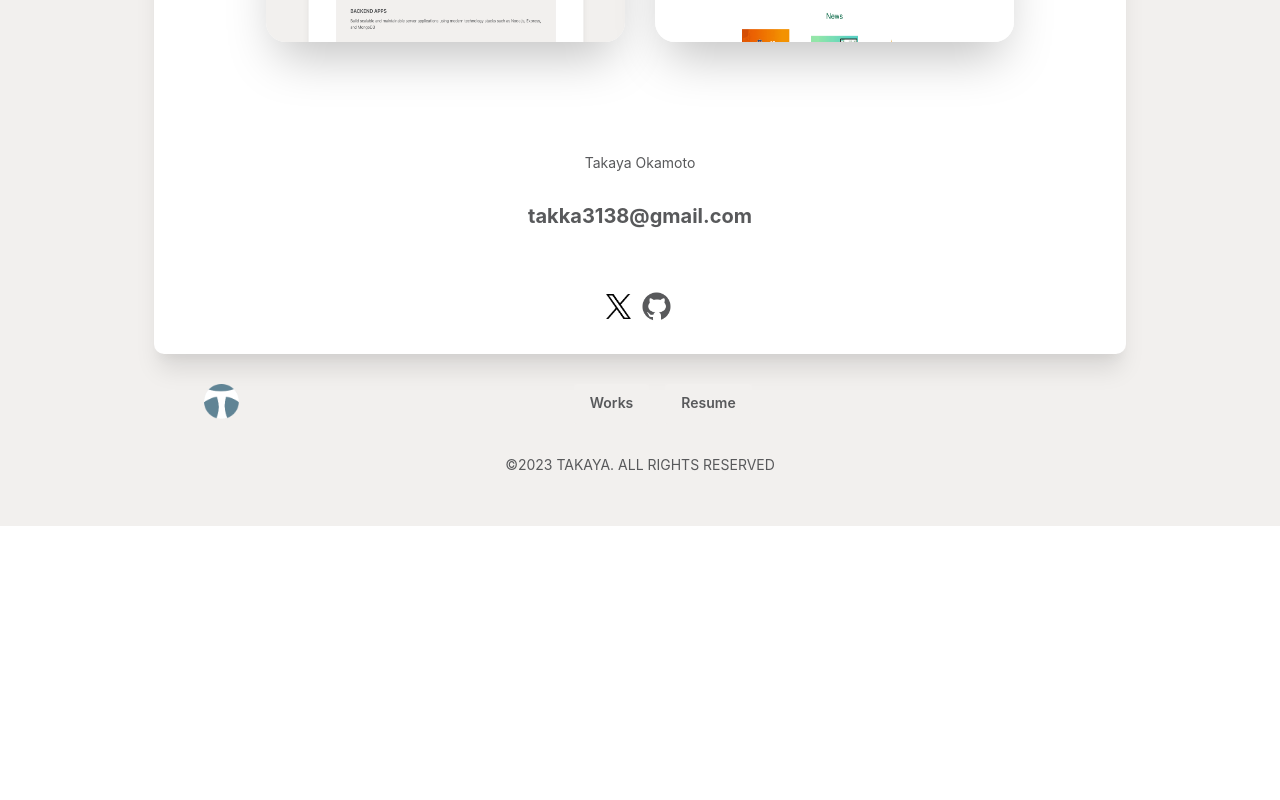
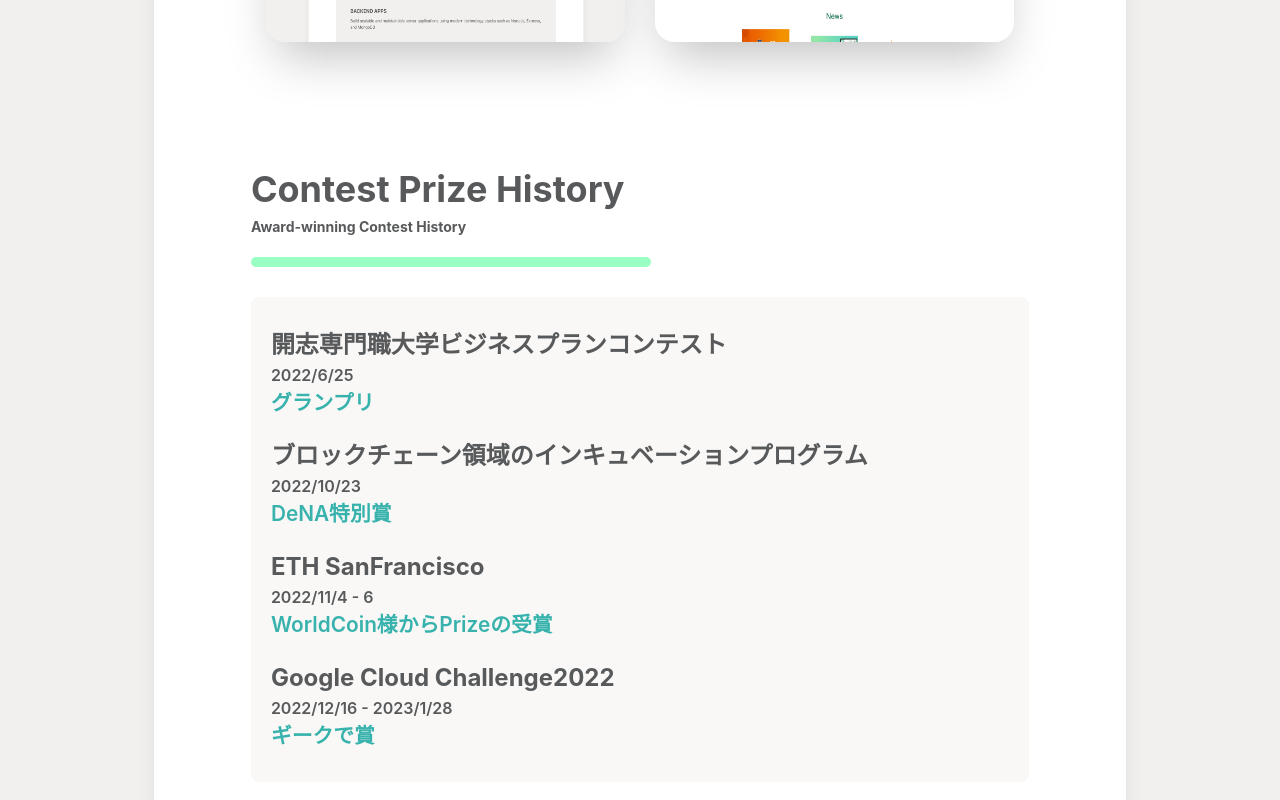
Before and after one commit to takaya-okamoto/okamoto-takaya.github.io, a Next.js app: page /works in a window 1280 px wide. Shown: the part 540-1340 px from the top of the page. Before the commit the page ends 1066 px from the top, so only its background shows below. Built offline with nearby package versions, Linux system fonts and the light colour scheme.

Commit message:
add contest history

```diff
--- a/components/card/card.tsx
+++ b/components/card/card.tsx
@@ -1,17 +1,32 @@
-import { Box, Text, Image } from '@chakra-ui/react'
-import { Link } from '@chakra-ui/react'
+import { Box, Text, Image } from "@chakra-ui/react";
+import { Link } from "@chakra-ui/react";
 
-import { CardType } from './cardData'
+import { CardType } from "./cardData";
 
-export function Card(props:CardType):JSX.Element {
+export function Card(props: CardType): JSX.Element {
   return (
     <Box pb="40px">
-      <Text align='center' pb="10px" fontWeight="bold" fontSize="lg" color="#58595b">{props.title}</Text>
-      <Box _hover={{transition:'1s', opacity: .4}}>
+      <Text
+        align="center"
+        pb="10px"
+        fontWeight="bold"
+        fontSize="lg"
+        color="#58595b"
+      >
+        {props.title}
+      </Text>
+      <Box _hover={{ transition: "1s", opacity: 0.4 }}>
         <Link href={props.url} isExternal>
-          <Image src={props.image} alt={props.title} borderRadius="20px" shadow="2xl" height="250px" w="500px"/>
+          <Image
+            src={props.image}
+            alt={props.title}
+            borderRadius="20px"
+            shadow="2xl"
+            height="250px"
+            w="500px"
+          />
         </Link>
       </Box>
     </Box>
-  )
+  );
 }
--- a/components/card/cardData.tsx
+++ b/components/card/cardData.tsx
@@ -1,20 +1,18 @@
-import { url } from "inspector";
-
 export type CardType = {
   image: string;
   title: string;
   url: string;
-}
+};
 
 export const cardData: CardType[] = [
   {
     image: "/cardPicture/topPage.png",
     title: "Portfolio",
-    url: "#"
+    url: "#",
   },
   {
     image: "/cardPicture/prossell.png",
     title: "Corporate Page",
-    url: "https://prossell.jp/"
-  }
-]
+    url: "https://prossell.jp/",
+  },
+];
--- /dev/null
+++ b/components/contest/contestCard.tsx
@@ -0,0 +1,26 @@
+import { Flex, Text } from "@chakra-ui/react";
+import { ContestType } from "./contestData";
+
+type PropsType = {
+  contest: ContestType;
+};
+
+export const ContestCard = (props: PropsType): JSX.Element => {
+  const contest = props.contest;
+
+  return (
+    <Flex direction={"column"} color="#58595b">
+      <Text fontWeight={"bold"} fontSize={["1.3rem", "1.5rem", "1.5rem"]}>
+        {contest.name}
+      </Text>
+      <Text fontWeight={"semibold"}>{contest.date}</Text>
+      <Text
+        fontWeight={"semibold"}
+        fontSize={["1.2rem", "1.3rem", "1.3rem"]}
+        color={"teal.400"}
+      >
+        {contest.prize}
+      </Text>
+    </Flex>
+  );
+};
--- /dev/null
+++ b/components/contest/contestData.tsx
@@ -0,0 +1,36 @@
+export type ContestType = {
+  name: string;
+  date: string;
+  prize: string;
+  link?: string;
+  contestType: "hackathon" | "bizCon";
+};
+
+export const ContestData: ContestType[] = [
+  {
+    name: "開志専門職大学ビジネスプランコンテスト",
+    date: "2022/6/25",
+    prize: "グランプリ",
+    link: "https://kaishi-pu.ac.jp/biz-contest/2022archive/",
+    contestType: "bizCon",
+  },
+  {
+    name: "ブロックチェーン領域のインキュベーションプログラム",
+    date: "2022/10/23",
+    prize: "DeNA特別賞",
+    contestType: "hackathon",
+  },
+  {
+    name: "ETH SanFrancisco",
+    date: "2022/11/4 - 6",
+    prize: "WorldCoin様からPrizeの受賞",
+    link: "https://ethglobal.com/showcase/kotoverse-h2g1da",
+    contestType: "hackathon",
+  },
+  {
+    name: "Google Cloud Challenge2022",
+    date: "2022/12/16 - 2023/1/28",
+    prize: "ギークで賞",
+    contestType: "hackathon",
+  },
+];
--- a/components/header.tsx
+++ b/components/header.tsx
@@ -21,9 +21,11 @@
 import { ImUserTie } from "react-icons/im";
 import React from "react";
 import { GiHamburgerMenu, GiLifeSupport } from "react-icons/gi";
+import { useRouter } from "next/router";
 
 export function Header(): JSX.Element {
   const myEmail = "takka3138@gmail.com";
+  const router = useRouter();
   const { hasCopied, onCopy } = useClipboard(myEmail);
 
   const { isOpen, onOpen, onClose } = useDisclosure();
@@ -62,42 +64,48 @@
                     <DrawerHeader>Menu</DrawerHeader>
                     <Box pl={"10px"}>
                       <Box pb={"20px"}>
-                        <NextLink href="/">
                         <Image
                           src="/icon/taka.png"
                           alt="taka"
                           w="50px"
+                          onClick={() => {
+                            router.push("/");
+                            onClose();
+                          }}
                           ml="30px"
                         />
-                        </NextLink>
                       </Box>
                       <Box pb={"10px"}>
-                        <NextLink href="/works">
                         <Button
                           color="#58595b"
                           leftIcon={<MdContactPage />}
                           bgColor="white"
                           borderRadius="3px"
                           fontSize="lg"
+                          onClick={() => {
+                            router.push("/works");
+                            onClose();
+                          }}
                           _hover={{ bg: "#8bbbd3", color: "#fff" }}
                         >
                           Works
                         </Button>
-                        </NextLink>
                       </Box>
                       <Box pb={"10px"}>
-                        <NextLink href="resume">
                         <Button
                           color="#58595b"
                           leftIcon={<ImUserTie />}
                           bgColor="white"
                           borderRadius="3px"
                           fontSize="lg"
+                          onClick={() => {
+                            router.push("/resume");
+                            onClose();
+                          }}
                           _hover={{ bg: "#8bbbd3", color: "#fff" }}
                         >
                           Resume
                         </Button>
-                        </NextLink>
                       </Box>
                       {/* <Box>
                       <NextLink href='/support'>
--- /dev/null
+++ b/components/mainArea/contestComponent.tsx
@@ -0,0 +1,35 @@
+import { Box, Text, Flex } from "@chakra-ui/react";
+import { Line } from "../line/line";
+import { ContestData } from "../contest/contestData";
+import { ContestCard } from "../contest/contestCard";
+
+export const ContestComponent = () => {
+  return (
+    <Box p="40px 0">
+      <Text fontWeight="bold" fontSize={["3xl", "4xl", "4xl"]} color="#58595b">
+        Contest Prize History
+      </Text>
+      <Text pb="20px" fontWeight="bold" fontSize="sm" color="#58595b">
+        Award-winning Contest History
+      </Text>
+      <Line />
+
+      {/* Card */}
+      <Flex
+        direction={"column"}
+        gap={5}
+        bg="#f9f8f7"
+        borderRadius="8px"
+        p="30px 20px"
+      >
+        {ContestData.map((contest, index) => {
+          return (
+            <Flex key={index}>
+              <ContestCard contest={contest} />
+            </Flex>
+          );
+        })}
+      </Flex>
+    </Box>
+  );
+};
--- a/pages/index.tsx
+++ b/pages/index.tsx
@@ -5,8 +5,8 @@
 import { SelfIntroduction } from "../components/mainArea/selfIntroduction";
 import { Connection } from "../components/mainArea/connection";
 import { WorksComponent } from "../components/mainArea/worksComponent";
-import Resume from "./resume";
 import { ResumeComponent } from "../components/resumeArea/resumeComponent";
+import { ContestComponent } from "../components/mainArea/contestComponent";
 
 const Home: NextPage = () => {
   return (
@@ -15,6 +15,7 @@
       <WhatCanIDo />
       <SelfIntroduction />
       <WorksComponent />
+      <ContestComponent />
       <ResumeComponent />
       <Connection isDissable={false} />
     </Box>
--- a/pages/works.tsx
+++ b/pages/works.tsx
@@ -1,12 +1,14 @@
-import { Text, Button, Box } from '@chakra-ui/react'
-import { Connection } from '../components/mainArea/connection'
-import { WorksComponent } from '../components/mainArea/worksComponent'
+import { Text, Button, Box } from "@chakra-ui/react";
+import { Connection } from "../components/mainArea/connection";
+import { WorksComponent } from "../components/mainArea/worksComponent";
+import { ContestComponent } from "../components/mainArea/contestComponent";
 
-export default function Works():JSX.Element {
+export default function Works(): JSX.Element {
   return (
-    <Box p="0 10%"  mt={['15%', '10%', '5%']}>
+    <Box p="0 10%" mt={["30%", "10%", "5%"]}>
       <WorksComponent />
-      <Connection isDissable={false}/>
+      <ContestComponent />
+      <Connection isDissable={false} />
     </Box>
-  )
+  );
 }
```
Also changed, not shown: components/mainArea/worksComponent.tsx (+16 -12 lines), components/resumeArea/tech.tsx (+14 -7 lines), pages/resume.tsx (+12 -13 lines). Lines whose indentation alone changed are shown as unchanged.
